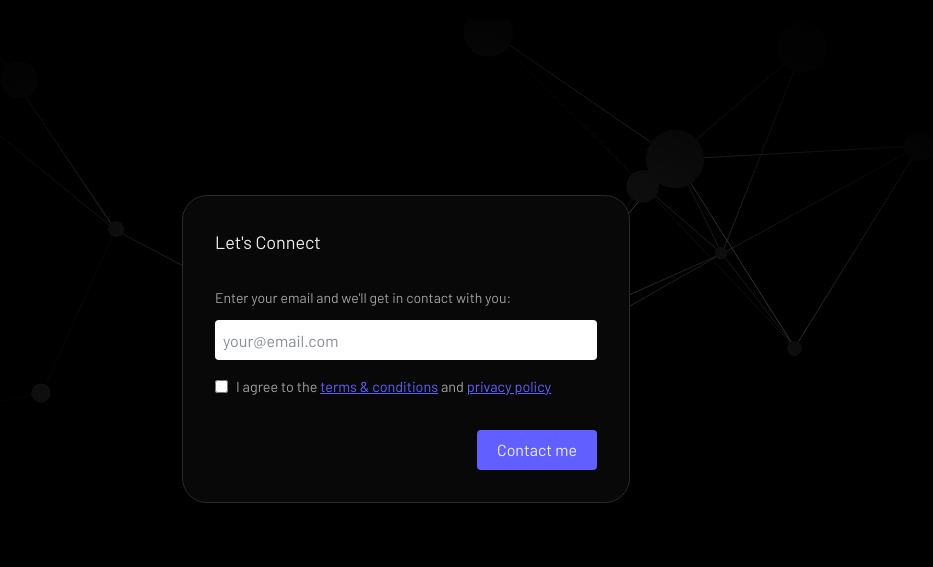
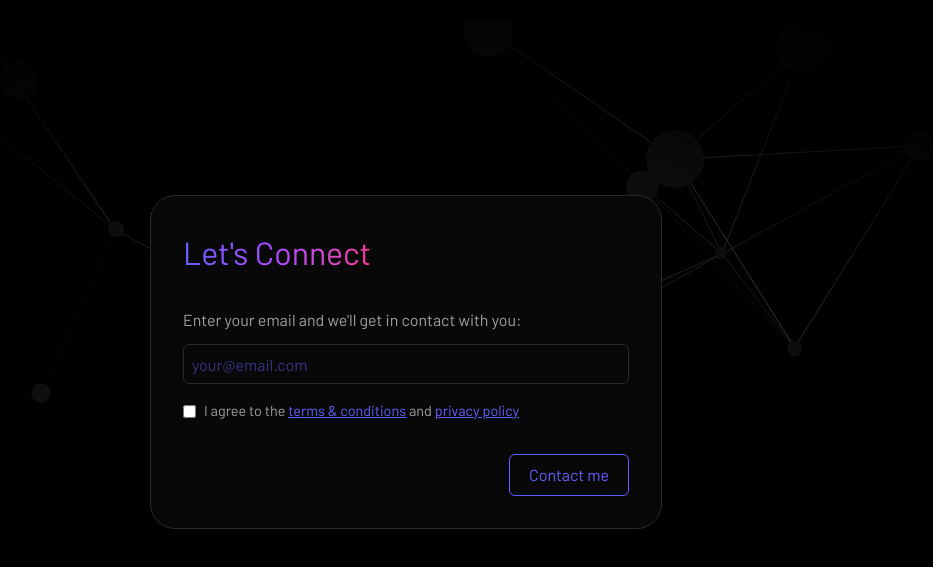
Before and after one commit to MauLight/next-symetria-landing, a Next.js app: page /en in a window 1280 px wide. Shown: the part 5843-6410 px from the top of the page, without its empty margins (234-1167 px from the left). Built offline with nearby package versions, Linux system fonts and the light colour scheme.

Commit message:
feat: add animation to form button

```diff
--- a/src/app/components/contact-form.tsx
+++ b/src/app/components/contact-form.tsx
@@ -1,14 +1,16 @@
 'use client'
 
-import { motion, MotionConfig, AnimatePresence } from 'motion/react'
-import { useEffect, useState } from 'react'
-import useMeasure, { RectReadOnly } from 'react-use-measure'
 import axios from 'axios'
 import validator from 'validator'
+import { useEffect, useState } from 'react'
+import { useTranslations } from 'next-intl'
+import useMeasure, { RectReadOnly } from 'react-use-measure'
+import { motion, MotionConfig, AnimatePresence } from 'motion/react'
+
+//* Components
 import Form from './form'
 import ErrorComponent from './ErrorComponent'
 import { Agent, randRange } from '../classes'
-import { useTranslations } from 'next-intl'
 
 const recaptchaSiteKey = process.env.NEXT_PUBLIC_GRECAPTCHA
 
@@ -21,6 +23,17 @@ declare global {
     interface Window {
         grecaptcha: GoogleReCaptcha
     }
+}
+
+const containerVariants = {
+    initial: {},
+    hover: {}
+}
+
+const childVariants = {
+    initial: { opacity: 1, scale: 0, borderRadius: '100%' },
+    hover: { opacity: 1, scale: 2, borderRadius: '100%', transition: { duration: 0.2 } },
+    exit: { opacity: 0 }
 }
 
 export default function ContactForm({ parent }: { parent: RectReadOnly }) {
@@ -156,7 +169,7 @@ export default function ContactForm({ parent }: { parent: RectReadOnly }) {
     return (
         <MotionConfig transition={transition}>
             <div className="relative w-full h-[700px] flex flex-col items-start pt-44 px-5">
-                <div className="mx-auto w-full max-w-md z-20">
+                <div className="mx-auto w-full max-w-lg z-20">
                     <div className="rounded-[25px] border border-sym-border bg-sym-card overflow-hidden">
                         {
                             hasError && (
@@ -167,7 +180,7 @@ export default function ContactForm({ parent }: { parent: RectReadOnly }) {
                             !hasError && (
                                 <>
                                     <div className="px-8 pt-8">
-                                        <p className="text-lg text-sym-text-primary capitalize">{status === "idle" || status === "saving" ? text('first') : text('second')}</p>
+                                        <p className="text-form-header">{status === "idle" || status === "saving" ? text('first') : text('second')}</p>
                                     </div>
 
                                     <motion.div
@@ -188,14 +201,14 @@ export default function ContactForm({ parent }: { parent: RectReadOnly }) {
                                                             onSubmit={handleSubmitRecaptcha}
                                                             className=""
                                                         >
-                                                            <p className="text-sm text-sym-text-secondary">
+                                                            <p className="text-form-main">
                                                                 {text('third')}
                                                             </p>
                                                             <div className="mt-3">
                                                                 <input
                                                                     value={email}
                                                                     onChange={({ target }) => { setEmail(target.value) }}
-                                                                    className="block w-full px-2 rounded border-none h-10 bg-[#fff] text-slate-900 outline-0"
+                                                                    className="block h-10 w-full px-2 text-indigo-500 border border-sym-border rounded-[6px] outline-0"
                                                                     placeholder="your@email.com"
                                                                 />
                                                             </div>
@@ -208,17 +221,27 @@ export default function ContactForm({ parent }: { parent: RectReadOnly }) {
                                                                 />
                                                             </div>
 
-                                                            <div className='text-sym-text-secondary mt-4 flex gap-x-2 items-center'>
-                                                                <input type="checkbox" id="privacyConsent" name="privacyConsent" required />
-                                                                <label className='text-[0.9rem]' htmlFor="privacyConsent">
+                                                            <div className='mt-4 flex gap-x-2 items-center'>
+                                                                <input className='mt-[2px]' type="checkbox" id="privacyConsent" name="privacyConsent" required />
+                                                                <label className='text-form-small' htmlFor="privacyConsent">
                                                                     I agree to the <a className='text-indigo-500 underline' href="/terms" target="_blank">terms & conditions</a> and <a className='text-indigo-500 underline' href="/privacy" target="_blank">privacy policy</a>
                                                                 </label>
                                                             </div>
 
-                                                            <div className="mt-8 text-right">
-                                                                <Form.Button className="rounded bg-indigo-500 px-5 py-2 text-[1rem] text-sym-text-primary">
-                                                                    {text('fourth')}
-                                                                </Form.Button>
+                                                            <div className="mt-8 flex justify-end">
+                                                                <motion.div
+                                                                    variants={containerVariants}
+                                                                    initial='initial'
+                                                                    whileHover='hover'
+                                                                    exit='exit'
+                                                                    className="relative group overflow-hidden w-[120px] rounded-[6px] border border-indigo-500 px-4 py-2">
+                                                                    <Form.Button className='w-full flex justify-center text-[1rem] text-indigo-500 group-hover:text-black z-20'>
+                                                                        {text('fourth')}
+                                                                    </Form.Button>
+                                                                    <motion.div
+                                                                        variants={childVariants}
+                                                                        className='absolute -top-10 left-0 w-[120px] h-[120px] flex justify-center items-center bg-indigo-500'></motion.div>
+                                                                </motion.div>
                                                             </div>
                                                         </Form>
                                                     </motion.div>
@@ -241,8 +264,8 @@ export default function ContactForm({ parent }: { parent: RectReadOnly }) {
                         }
                     </div>
                 </div>
-                <div className='absolute top-0 left-0 w-full h-full z-10 bg-radial from-transparent  to-black'></div>
-                <div className='absolute top-0 left-0 w-full h-full z-10 bg-radial from-transparent  to-black'></div>
+                <div className='absolute top-0 left-0 w-full h-full z-10 bg-radial from-transparent to-black'></div>
+                <div className='absolute top-0 left-0 w-full h-full z-10 bg-radial from-transparent to-black'></div>
                 <canvas className='absolute top-0 left-0 h-full' width={parent.width} height={700} id='canvas'></canvas>
             </div>
         </MotionConfig>
--- a/src/app/globals.css
+++ b/src/app/globals.css
@@ -132,6 +132,18 @@ html {
   @apply w-[190px] text-sym-text-primary text-[0.6rem];
 }
 
+.text-form-header {
+  @apply text-[2rem] capitalize inline-block text-transparent bg-clip-text bg-gradient-to-r from-indigo-500 via-purple-500 to-pink-500;
+}
+
+.text-form-main {
+  @apply text-[1rem] text-sym-text-secondary;
+}
+
+.text-form-small {
+  @apply text-sym-text-secondary text-[0.9rem];
+}
+
 /* Common */
 
 .vignette {
```
